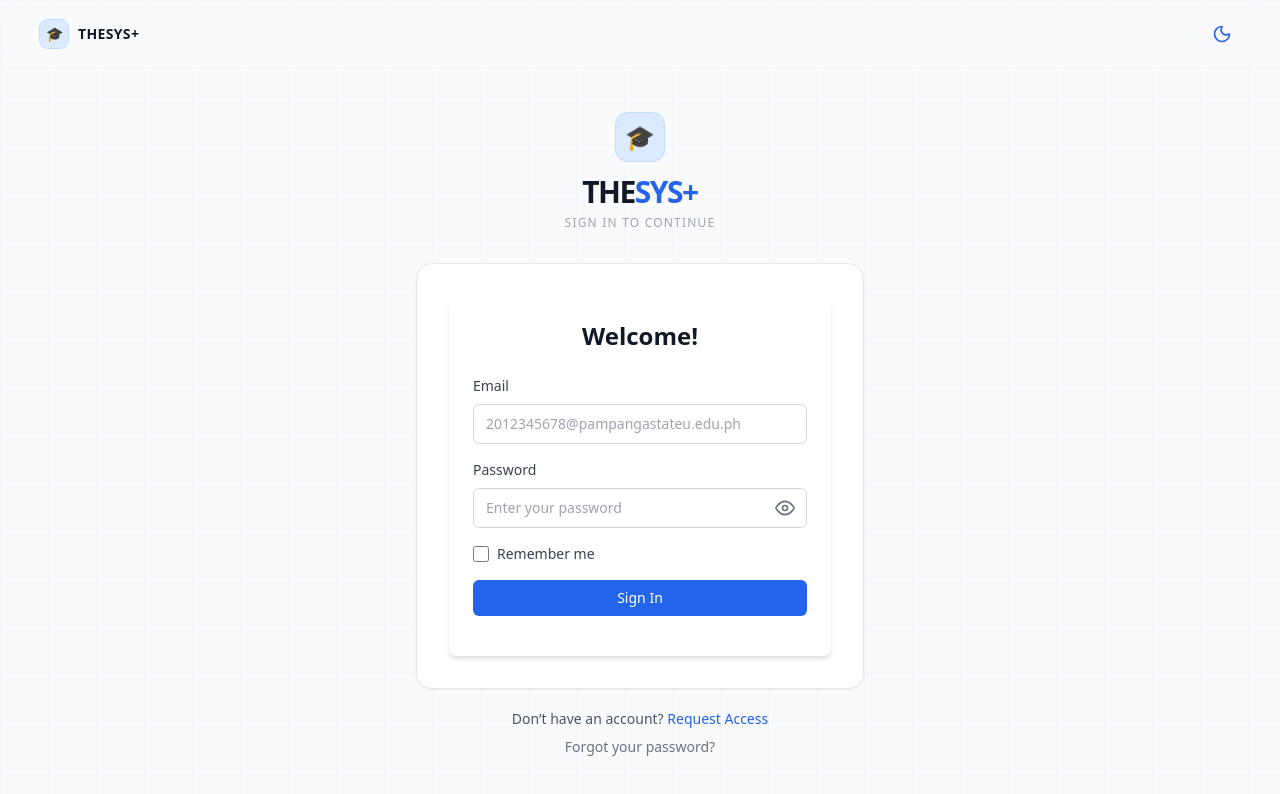
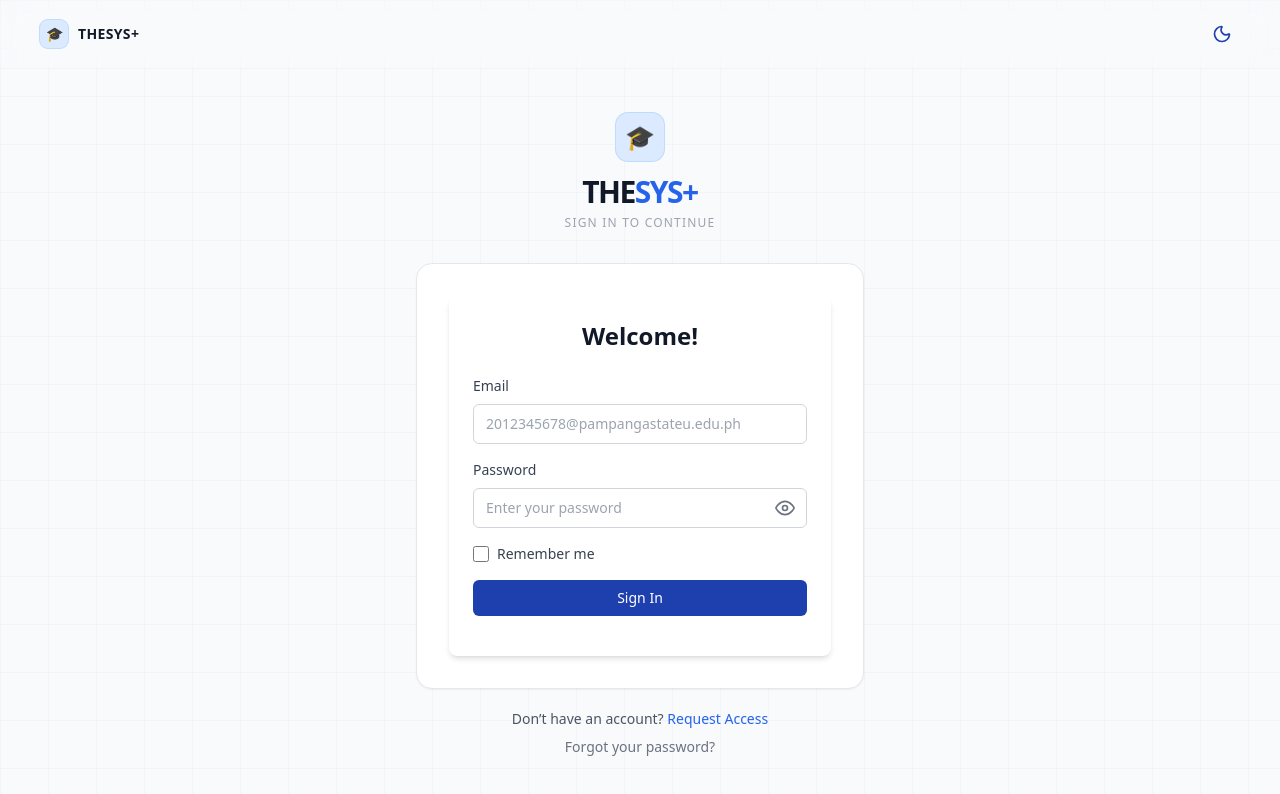
Before and after one commit to nikienjoyer/THESYSplus, a React (Vite) app in the folder frontend/: page /sign-in in a window 1280 px wide. Shown: the top 794 px of the page. Built offline with nearby package versions, Linux system fonts and the light colour scheme; no server answers.

Commit message:
Establish institutional brand color system

```diff
--- a/frontend/src/index.css
+++ b/frontend/src/index.css
@@ -16,7 +16,10 @@
     --card-foreground: 222 47% 11%;
     --popover: 0 0% 100%;
     --popover-foreground: 222 47% 11%;
-    --primary: 221 83% 53%;
+    /* Phase 2.B: primary updated from blue-600 (221 83% 53%) to ink-blue (#1e40af)
+       HSL: hsl(226, 71%, 40%) — verified via hex conversion
+       Contrast verified: #1e40af on white = 8.72:1 AA */
+    --primary: 226 71% 40%;
     --primary-foreground: 210 40% 98%;
     --secondary: 210 40% 96%;
     --secondary-foreground: 222 47% 11%;
@@ -28,7 +31,7 @@
     --destructive-foreground: 210 40% 98%;
     --border: 214 32% 91%;
     --input: 214 32% 91%;
-    --ring: 221 83% 53%;
+    --ring: 226 71% 40%;
     --radius: 0.5rem;
   }
 
@@ -39,6 +42,7 @@
     --card-foreground: 213 31% 91%;
     --popover: 228 39% 18%;
     --popover-foreground: 213 31% 91%;
+    /* Phase 2.B: dark primary stays #60a5fa (213 97% 69%) — unchanged, 7.55:1 AA on navy */
     --primary: 213 97% 69%;
     --primary-foreground: 222 47% 11%;
     --secondary: 222 47% 22%;
--- a/frontend/src/styles/tokens.css
+++ b/frontend/src/styles/tokens.css
@@ -1,19 +1,29 @@
 /*
- * THESYS+ Design Tokens — Phase 1.1 Step 0
+ * THESYS+ Design Tokens — Phase 2.B: Institutional Ink-Blue Brand Color
+ *
+ * PHASE 2.B CHANGES (token-only, no JSX edits):
+ *   Replaced Tailwind blue-600 (#2563eb) with the institutional ink-blue
+ *   ramp anchored at blue-800 (#1e40af). This is a deeper, slate-tinted
+ *   blue that reads as "archival ink" rather than "notification accent."
+ *
+ *   Contrast results (pre-verified):
+ *     #1e40af on #f8fafc (light canvas)  : 8.34:1  ✓ AA
+ *     #1e40af on #ffffff (white surface) : 8.72:1  ✓ AA
+ *     #ffffff on #1e40af (button label)  : 8.72:1  ✓ AA
+ *     #60a5fa on #080d24 (dark mode)     : 7.55:1  ✓ AA
+ *
+ *   Chart re-anchor: --th-chart-1 updated from #3b82f6 to #1e40af so
+ *   the first chart series matches the brand primary. CHART_PALETTE in
+ *   tokens.js is also updated.
+ *
+ *   Status colors, violet accent, and dark-mode navy canvas are unchanged.
  *
  * Two-tier architecture:
- *   Tier 1 — Primitive tokens: raw values, theme-independent, named by
- *             color identity. Never referenced directly in components.
- *   Tier 2 — Semantic tokens: role-based, redefined per theme. These are
- *             what components reference, what Tailwind utilities expose,
- *             and the single source of truth for Phase 2 brand-color swap.
+ *   Tier 1 — Primitive tokens: raw values, theme-independent.
+ *   Tier 2 — Semantic tokens: role-based, redefined per theme.
  *
- * PHASE 2 NOTE: to change the brand color, edit ONLY --th-prim-600 and
- * --th-prim-400 in the Tier 1 block. The semantic layer propagates
- * the change everywhere automatically.
- *
- * shadcn alignment: Tier 2 semantic tokens alias the shadcn HSL variables
- * already established in index.css so both systems read from the same values.
+ * FUTURE BRAND SWAP: edit ONLY the --th-prim-* ramp below.
+ * The semantic layer propagates the change everywhere automatically.
  */
 
 /* ═══════════════════════════════════════════════════════════════════════════
@@ -22,14 +32,24 @@
    ═══════════════════════════════════════════════════════════════════════════ */
 
 :root {
-  /* Primary blue ramp (current: Tailwind blue — swappable in Phase 2) */
-  --th-prim-900: #1e3a8a;
-  --th-prim-700: #1d4ed8;
-  --th-prim-600: #2563eb;
-  --th-prim-500: #3b82f6;
-  --th-prim-400: #60a5fa;
-  --th-prim-100: #dbeafe;
-  --th-prim-50:  #eff6ff;
+  /* ── Primary blue ramp — PHASE 2.B: institutional ink-blue
+   *
+   * Anchored at blue-800 (#1e40af). Deeper and more archival than the
+   * previous blue-600 (#2563eb). The ramp is shifted uniformly:
+   *   900 → deep navy-blue  800 → hover state  600 → primary action
+   *   400 → dark-mode primary  100/50 → light tints (focus rings, badges)
+   *
+   * Contrast (all AA):  #1e40af/#f8fafc 8.34:1 · #1e40af/#fff 8.72:1
+   *                     #60a5fa/#080d24 7.55:1 · #fff/#1e40af 8.72:1
+   * ─────────────────────────────────────────────────────────────────── */
+  --th-prim-900: #1e3a8a;  /* deepest blue (unchanged — already deep) */
+  --th-prim-800: #1e3799;  /* new: hover/active state step */
+  --th-prim-700: #1c3a99;  /* hover on light surface (was #1d4ed8) */
+  --th-prim-600: #1e40af;  /* ★ PRIMARY — institutional ink-blue (was #2563eb) */
+  --th-prim-500: #2563eb;  /* mid-blue — used only in chart slot re-anchor */
+  --th-prim-400: #60a5fa;  /* dark-mode primary (unchanged — 7.55:1 on navy) */
+  --th-prim-100: #dbeafe;  /* light tint: focus rings, logo bg, muted bg */
+  --th-prim-50:  #eff6ff;  /* lightest tint: info-bg, primary-light */
 
   /* Accent violet ramp */
   --th-accent-700: #6d28d9;
@@ -89,8 +109,10 @@
   --th-navy-800: #0f1a3a;   /* elevated: dropdown, drawer, modal */
   --th-navy-modal: #0a0f2e; /* legacy modal bg — maps to navy-800 going forward */
 
-  /* Chart palette — 8-step cycle */
-  --th-chart-1: #3b82f6;
+  /* Chart palette — 8-step cycle
+   * Phase 2.B: slot 1 re-anchored to the institutional ink-blue (#1e40af).
+   * Slots 2-8 unchanged. The first chart series now matches the brand primary. */
+  --th-chart-1: #1e40af;  /* ★ institutional ink-blue (was #3b82f6) */
   --th-chart-2: #8b5cf6;
   --th-chart-3: #ec4899;
   --th-chart-4: #f59e0b;
@@ -108,11 +130,11 @@
 
 :root {
   /* ── Brand / action ───────────────────────────────────────────────── */
-  --color-primary:           var(--th-prim-600);       /* #2563eb */
-  --color-primary-hover:     var(--th-prim-700);       /* #1d4ed8 */
+  --color-primary:           var(--th-prim-600);       /* #1e40af — institutional ink-blue */
+  --color-primary-hover:     var(--th-prim-700);       /* #1c3a99 */
   --color-primary-light:     var(--th-prim-50);        /* #eff6ff */
   --color-primary-muted:     var(--th-prim-100);       /* #dbeafe */
-  --color-accent:            var(--th-accent-600);     /* #7c3aed */
+  --color-accent:            var(--th-accent-600);     /* #7c3aed (unchanged) */
 
   /* ── Canvas + surfaces ───────────────────────────────────────────── */
   --color-canvas:            var(--th-slate-50);       /* #f8fafc  — page background */
@@ -148,10 +170,10 @@
   --color-danger-border:     var(--th-danger-200);     /* #fda4af */
   --color-danger-text:       var(--th-danger-700);     /* #be123c */
 
-  --color-info:              var(--th-prim-600);       /* #2563eb  (same as primary) */
+  --color-info:              var(--th-prim-600);       /* #1e40af  (same as primary) */
   --color-info-bg:           var(--th-prim-50);        /* #eff6ff */
   --color-info-border:       var(--th-prim-100);       /* #dbeafe */
-  --color-info-text:         var(--th-prim-700);       /* #1d4ed8 */
+  --color-info-text:         var(--th-prim-700);       /* #1c3a99 */
 
   /* ── Overlays / decorations ──────────────────────────────────────── */
   --color-overlay:           rgba(0, 0, 0, 0.4);
@@ -174,10 +196,10 @@
 
 .dark {
   /* ── Brand / action ───────────────────────────────────────────────── */
-  --color-primary:           var(--th-prim-400);       /* #60a5fa — lighter for dark bg */
-  --color-primary-hover:     var(--th-prim-500);       /* #3b82f6 */
-  --color-primary-light:     rgba(59, 130, 246, 0.15); /* blue-500/15 */
-  --color-primary-muted:     rgba(59, 130, 246, 0.10); /* blue-500/10 */
+  --color-primary:           var(--th-prim-400);       /* #60a5fa — lighter for dark bg, unchanged */
+  --color-primary-hover:     var(--th-prim-500);       /* #2563eb (previous primary, now hover) */
+  --color-primary-light:     rgba(30, 64, 175, 0.15);  /* ink-blue/15 */
+  --color-primary-muted:     rgba(30, 64, 175, 0.10);  /* ink-blue/10 */
 
   /* ── Canvas + surfaces ───────────────────────────────────────────── */
   --color-canvas:            var(--th-navy-900);       /* #080d24 */
@@ -216,13 +238,13 @@
   --color-danger-text:       var(--th-danger-400);     /* #f87171 */
 
   --color-info:              var(--th-prim-400);       /* #60a5fa */
-  --color-info-bg:           rgba(59, 130, 246, 0.10);
-  --color-info-border:       rgba(59, 130, 246, 0.20);
+  --color-info-bg:           rgba(30, 64, 175, 0.10);  /* ink-blue/10 */
+  --color-info-border:       rgba(30, 64, 175, 0.20);  /* ink-blue/20 */
   --color-info-text:         var(--th-prim-400);       /* #60a5fa */
 
   /* ── Overlays / decorations ──────────────────────────────────────── */
-  --color-logo-bg:           rgba(37, 99, 235, 0.20);  /* blue-600/20 */
-  --color-logo-ring:         rgba(59, 130, 246, 0.30); /* blue-500/30 */
+  --color-logo-bg:           rgba(30, 64, 175, 0.20);  /* ink-blue/20 (was blue-600/20) */
+  --color-logo-ring:         rgba(96, 165, 250, 0.30); /* prim-400/30 */
   --color-nav-active-bg:     rgba(255, 255, 255, 0.10);
   --color-nav-active-text:   #ffffff;
   --color-nav-hover-bg:      rgba(255, 255, 255, 0.06);
--- a/frontend/src/styles/tokens.js
+++ b/frontend/src/styles/tokens.js
@@ -71,9 +71,10 @@ export default {
 
 // ── Chart palette — single source of truth for inline SVG charts ─────────
 // Used by AnalyticsDashboardPage and TrendAnalysisPage.
+// Phase 2.B: slot 1 re-anchored to the institutional ink-blue (#1e40af).
 // Values match --th-chart-1…8 primitives in tokens.css.
 export const CHART_PALETTE = [
-  '#3b82f6', // blue
+  '#1e40af', // institutional ink-blue  ← Phase 2.B (was #3b82f6)
   '#8b5cf6', // violet
   '#ec4899', // pink
   '#f59e0b', // amber
@@ -86,19 +87,18 @@ export const CHART_PALETTE = [
 
 // ── Semantic JS color accessors ───────────────────────────────────────────
 // For use in inline styles / prop values where a CSS class is not enough.
-// These are static fallback hex values; components that use these should
-// prefer CSS utilities wherever possible.
+// Phase 2.B: primaryLight updated to institutional ink-blue (#1e40af).
 export const TOKEN_COLORS = {
   // Success (emerald)
-  successLight: '#059669',  // light mode
-  successDark:  '#34d399',  // dark mode
+  successLight: '#059669',
+  successDark:  '#34d399',
   // Warning (amber)
   warningLight: '#d97706',
   warningDark:  '#fbbf24',
   // Danger (rose)
   dangerLight:  '#e11d48',
   dangerDark:   '#f87171',
-  // Primary (blue) — before Phase 2 brand swap
-  primaryLight: '#2563eb',
-  primaryDark:  '#60a5fa',
+  // Primary (institutional ink-blue) — Phase 2.B
+  primaryLight: '#1e40af',  // was #2563eb
+  primaryDark:  '#60a5fa',  // unchanged — 7.55:1 on #080d24
 };
```
